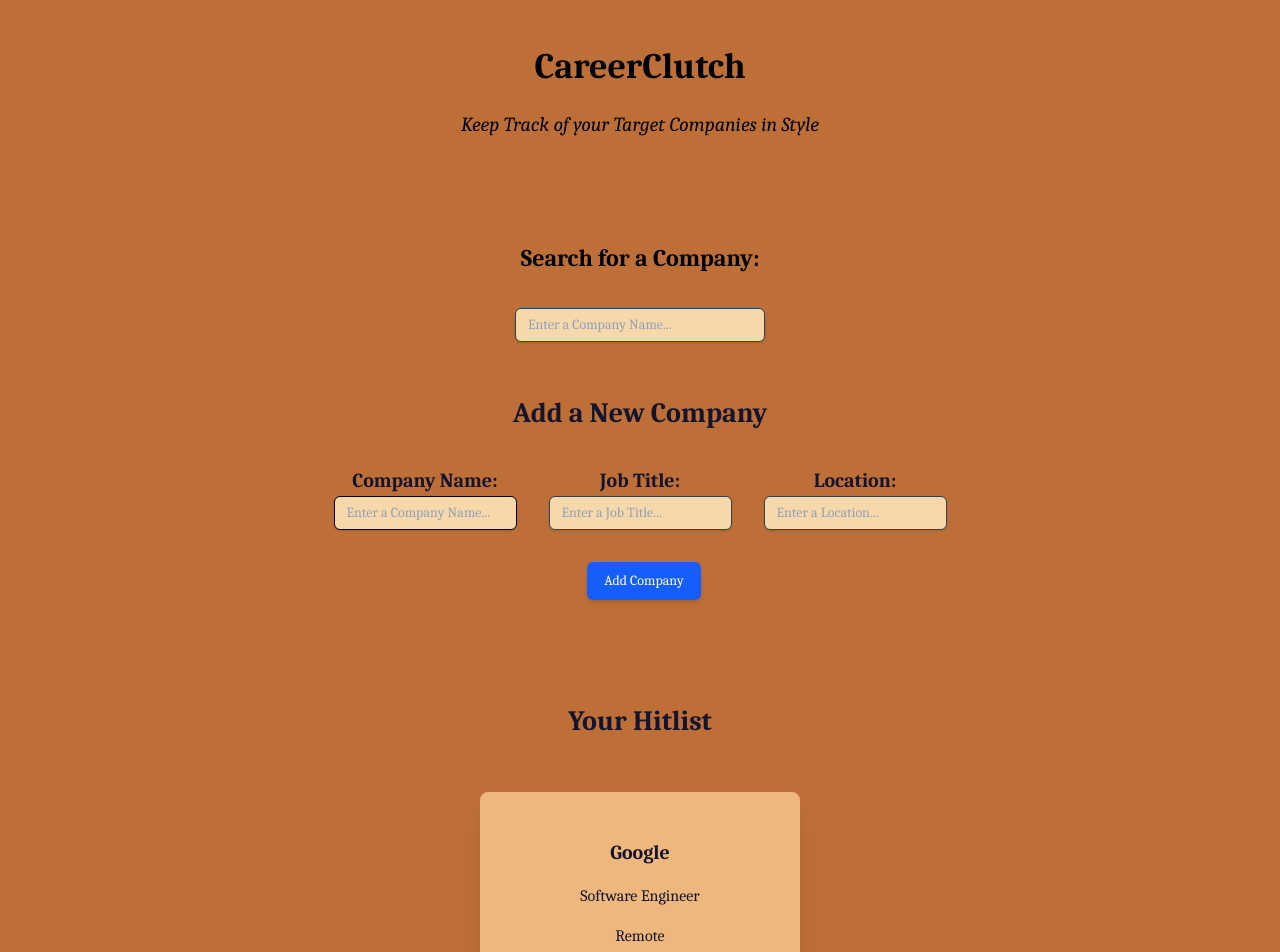
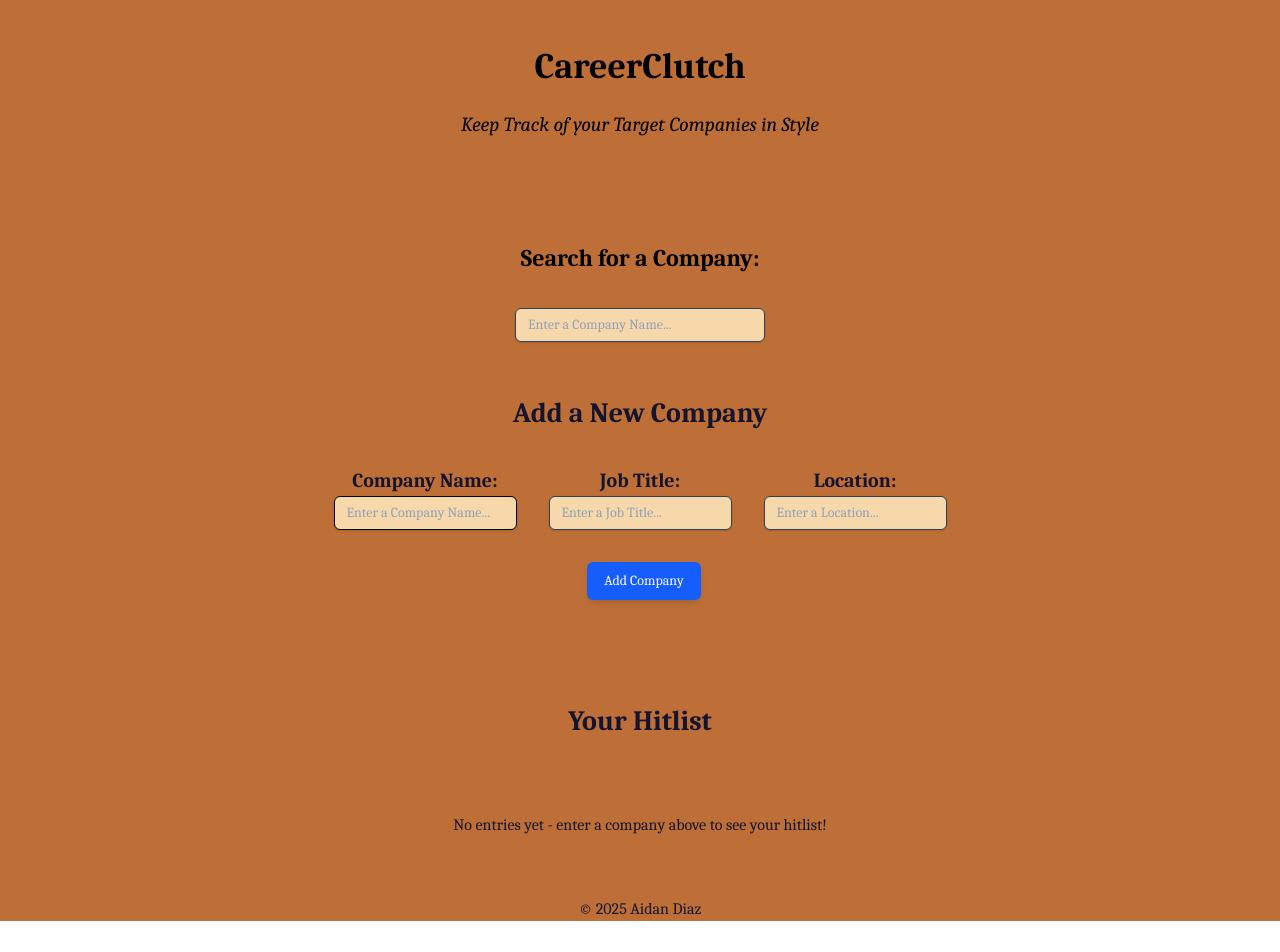
Before and after one commit to aidan-diaz/CareerClutch, a React (Vite) app: page / in a window 1280 px wide. Shown: the top 952 px of the page. After the commit the page ends 921 px from the top, so only its background shows below. Built offline with nearby package versions, Linux system fonts and the light colour scheme; data requests are answered from the project's data file.

Commit message:
added NoResults component, updated conditional code for rendering companies in App.jsx

```diff
--- a/db.json
+++ b/db.json
@@ -1,10 +1,3 @@
 {
-  "companies": [
-    {
-      "id": "0879",
-      "companyName": "Google",
-      "jobTitle": "Software Engineer",
-      "location": "Remote"
-    }
-  ]
+  "companies": []
 }
--- a/src/App.jsx
+++ b/src/App.jsx
@@ -1,10 +1,12 @@
 import { useState, useEffect } from 'react'
 import './App.css'
+import companyService from './services/companies'
 import Header from './components/Header'
 import SearchFilter from './components/SearchFilter'
 import CompanyForm from './components/CompanyForm'
 import Company from "./components/Company"
-import companyService from './services/companies'
+import NoResults from './components/NoResults'
+import NoCompanies from './components/NoCompanies'
 import Footer from './components/Footer'
 
 function App() {
@@ -28,6 +30,61 @@ function App() {
     location: newLocation
   }
 
+  const returnFilteredCompanies = () => {
+    return companies
+    .filter(company =>
+      company.companyName.slice(0, companyFilter.length).trim().toLowerCase() === companyFilter.toLowerCase())
+    .map(company =>
+        <Company
+          key={company.id}
+          id={company.id}
+          name={company.companyName}
+          title={company.jobTitle}
+          location={company.location}
+          onClick={deleteExistingCompany}
+          />
+    )
+  }
+
+  const returnAllCompanies = () => {
+    return (
+      companies.map(company =>
+        <Company
+          key={company.id}
+          id={company.id}
+          name={company.companyName}
+          title={company.jobTitle}
+          location={company.location}
+          onClick={deleteExistingCompany}
+        />
+      )
+    )
+  }
+
+  const checkForCompanyFilter = () => {
+    if(companies.length && companyFilter) {
+      const filter = compareCompanyNamesToFilter()
+      if(filter.length) {
+        return (
+          returnFilteredCompanies()
+        )
+      }else {
+        return (
+          <NoResults />
+        )
+      }
+
+    }else if(companies.length) {
+      return (
+        returnAllCompanies()
+      )
+    }else {
+      return (
+        <NoCompanies />
+      )
+    }
+  }
+
   const addCompany = (event) => {
     event.preventDefault()
     if(findExisting('companyName', newCompanyName).length
@@ -47,6 +104,12 @@ function App() {
     setNewJobTitle('')
     setNewLocation('')
     }
+  }
+
+  const compareCompanyNamesToFilter = () => {
+    return companies
+    .filter(company =>
+      company.companyName.slice(0, companyFilter.length).trim().toLowerCase() === companyFilter.toLowerCase())
   }
 
   const handleCompanyNameChange = (event) => {
@@ -102,34 +165,7 @@ function App() {
       <ul
         className="flex flex-wrap justify-center items-center gap-x-4 gap-y-16 pb-[40px] min-h-[105px]"
       >
-      {
-        companyFilter ?
-
-          companies
-          .filter(company =>
-            company.companyName.slice(0, companyFilter.length).trim().toLowerCase() === companyFilter.toLowerCase())
-          .map(company =>
-              <Company
-                key={company.id}
-                id={company.id}
-                name={company.companyName}
-                title={company.jobTitle}
-                location={company.location}
-                onClick={deleteExistingCompany}
-                />
-          )
-          :
-          companies.map(company =>
-            <Company
-              key={company.id}
-              id={company.id}
-              name={company.companyName}
-              title={company.jobTitle}
-              location={company.location}
-              onClick={deleteExistingCompany}
-            />
-          )
-        }
+      {checkForCompanyFilter()}
       </ul>
       <Footer />
     </div>
--- /dev/null
+++ b/src/components/NoCompanies.jsx
@@ -0,0 +1,7 @@
+const NoCompanies = () => {
+    return (
+        <h4 className="text-center caladea-regular text-[16px] text-names">No entries yet - enter a company above to see your hitlist!</h4>
+    )
+}
+
+export default NoCompanies
--- /dev/null
+++ b/src/components/NoResults.jsx
@@ -0,0 +1,7 @@
+const NoResults = () => {
+    return (
+        <span className="text-center caladea-regular text-[16px] text-names">No Results... Try adjusting your search.</span>
+    )
+}
+
+export default NoResults
```
